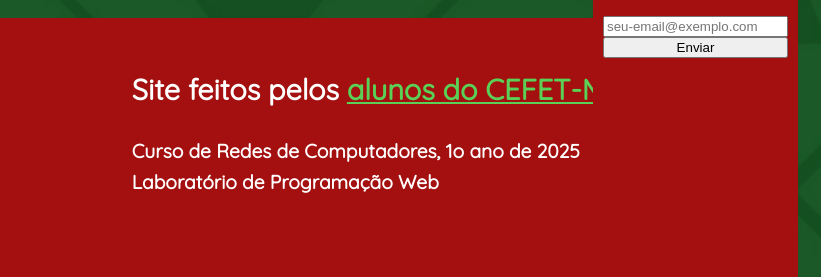
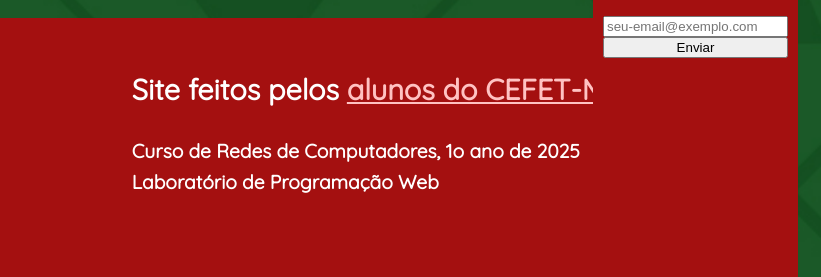
Before and after one commit to QuintAlt/T.R.U.C.O., a plain HTML site: page index.html in a window 1280 px wide. In both pictures the pointer is over the link "alunos do CEFET-MG". Shown: the part 3305-3582 px from the top of the page, 459-1280 px from the left. Drawn offline with Linux system fonts and the light colour scheme.

Commit message:
Alterada a cor no estado hover do link no rodapé

```diff
--- a/estilos.css
+++ b/estilos.css
@@ -452,6 +452,9 @@
     height: auto;
 }
 
+footer a:hover {
+    color: #ffc2c2;
+}
 a {
     color: #a6c4a5;
 }
```
